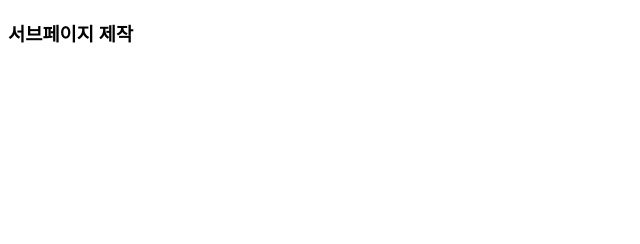
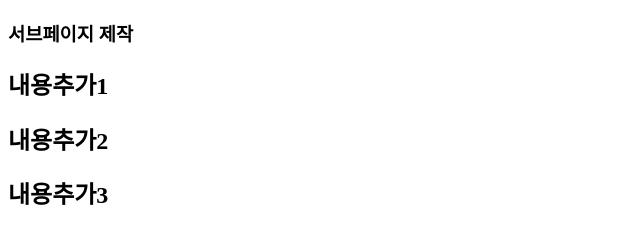
Before and after one commit to ss133600/git_base_23_08_30, a plain HTML site: page sub01.html in a window 1280 px wide. Shown: the whole page, without its empty margins (0-640 px from the left). Drawn offline with Linux system fonts and the light colour scheme.

Commit message:
내용 추가하기

```diff
--- a/sub01.html
+++ b/sub01.html
@@ -7,5 +7,8 @@
   </head>
   <body>
     <h3>서브페이지 제작</h3>
+    <h2>내용추가1</h2>
+    <h2>내용추가2</h2>
+    <h2>내용추가3</h2>
   </body>
 </html>
```
